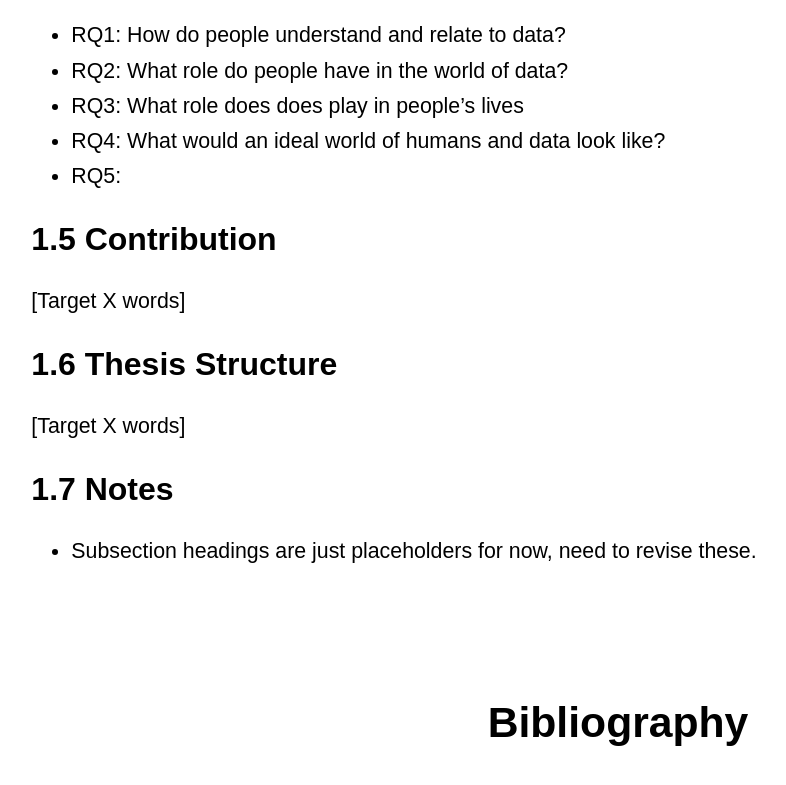
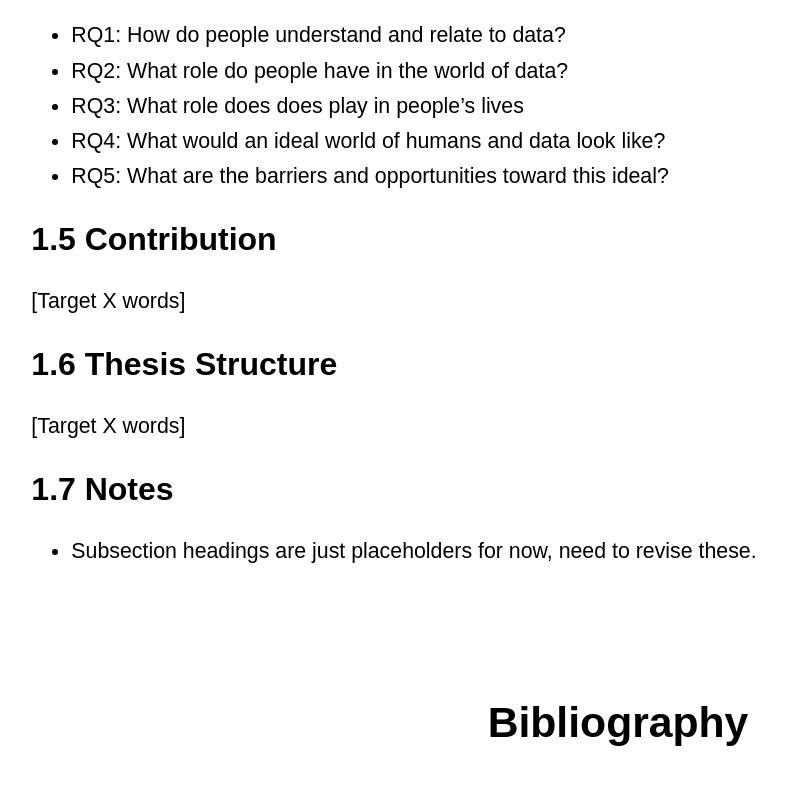
Before and after one commit to alexbfree/thesis, a plain HTML site: page out/website/html/chapter-1.html in a window 1280 px wide. Shown: the part 1663-2448 px from the top of the page, without its empty margins (22-808 px from the left). Drawn offline with Linux system fonts and the light colour scheme.

Commit message:
regen website

```diff
--- a/out/website/html/chapter-1.html
+++ b/out/website/html/chapter-1.html
@@ -199,7 +199,7 @@ font-style: italic;
 <li>RQ2: What role do people have in the world of data?</li>
 <li>RQ3: What role does does play in people’s lives</li>
 <li>RQ4: What would an ideal world of humans and data look like?</li>
-<li>RQ5:</li>
+<li>RQ5: What are the barriers and opportunities toward this ideal?</li>
 </ul>
 <h2 data-number="1.5" id="contribution"><span class="header-section-number">1.5</span> Contribution</h2>
 <p>[Target X words]</p>
```
Also changed, not shown: out/website/html/thesis.html (+1 -1 lines), out/website/index.html (+1 -1 lines), 16 other files.
